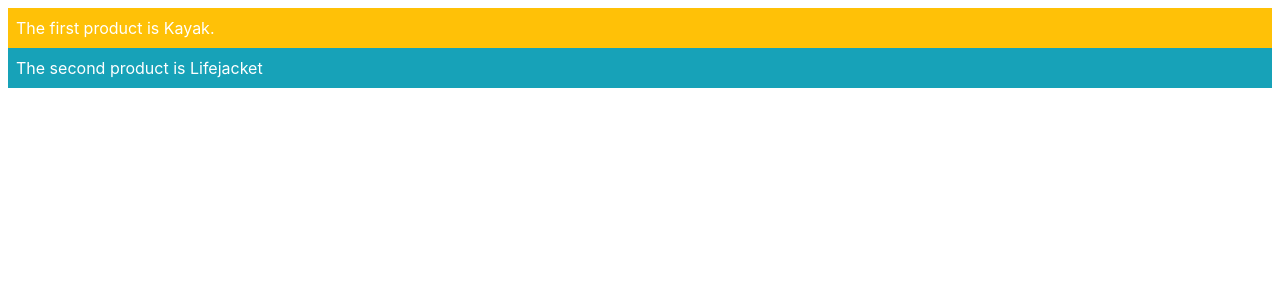
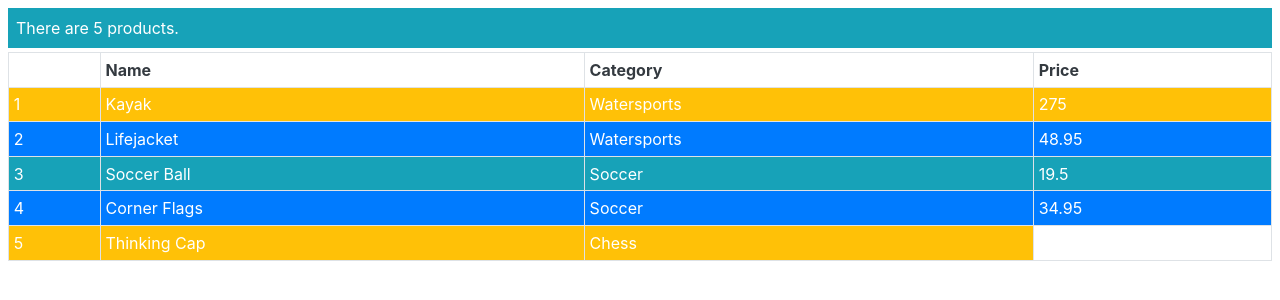
Before and after one commit to ericung/pro-angular9-example, an Angular app: page / in a window 1280 px wide. Shown: the top 300 px of the page. Built offline with nearby package versions, Linux system fonts and the light colour scheme.

Commit message:
12/3/2020 ng show

```diff
--- a/src/app/component.ts
+++ b/src/app/component.ts
@@ -1,21 +1,39 @@
 import { ApplicationRef, Component } from "@angular/core";
 import { Model } from "./repository.model";
 import { Product } from "./product.model";
+
 @Component({
     selector: "app",
     templateUrl: "template.html"
 })
+
 export class ProductComponent {
     model: Model = new Model();
+
     constructor(ref: ApplicationRef) {
         (<any>window).appRef = ref;
         (<any>window).model = this.model;
     }
+
     getProductByPosition(position: number): Product {
         return this.model.getProducts()[position];
     }
-    getClassesByPosition(position: number): string {
-        let product = this.getProductByPosition(position);
-        return "p-2 " + (product.price < 50 ? "bg-info" : "bg-warning");
+
+    getProduct(key: number): Product {
+        return this.model.getProduct(key);
+    }
+
+    getProducts(): Product[] {
+        return this.model.getProducts();
+    }
+
+    getProductCount(): number {
+        return this.getProducts().length;
+    }
+
+    targetName: string = "Kayak";
+
+    getKey(index: number, product: Product) {
+        return product.id;
     }
 }
--- a/src/app/repository.model.ts
+++ b/src/app/repository.model.ts
@@ -1,20 +1,25 @@
 import { Product } from "./product.model";
 import { SimpleDataSource } from "./datasource.model";
+
 export class Model {
     private dataSource: SimpleDataSource;
     private products: Product[];
     private locator = (p: Product, id: number) => p.id == id;
+
     constructor() {
         this.dataSource = new SimpleDataSource();
         this.products = new Array<Product>();
         this.dataSource.getData().forEach(p => this.products.push(p));
     }
+
     getProducts(): Product[] {
         return this.products;
     }
+
     getProduct(id: number): Product {
         return this.products.find(p => this.locator(p, id));
     }
+
     saveProduct(product: Product) {
         if (product.id == 0 || product.id == null) {
             product.id = this.generateID();
@@ -25,12 +30,14 @@
             this.products.splice(index, 1, product);
         }
     }
+
     deleteProduct(id: number) {
         let index = this.products.findIndex(p => this.locator(p, id));
         if (index > -1) {
             this.products.splice(index, 1);
         }
     }
+
     private generateID(): number {
         let candidate = 100;
         while (this.getProduct(candidate) != null) {
@@ -38,4 +45,9 @@
         }
         return candidate;
     }
+
+    swapProduct() {
+        let p = this.products.shift();
+        this.products.push(new Product(p.id, p.name, p.category, p.price));
+    }
 }
--- a/src/app/template.html
+++ b/src/app/template.html
@@ -1,8 +1,19 @@
 <div class="text-white m-2">
-    <div [ngClass]="getClassesByPosition(0)">
-      The first product is {{getProductByPosition(0).name}}.
+    <div class="bg-info p-2">
+      There are {{getProductCount()}} products.
     </div>
-    <div [ngClass]="getClassesByPosition(1)">
-      The second product is {{getProductByPosition(1).name}}
-    </div>
+    <table class="table table-sm table-bordered mt-1">
+      <tr class="text-dark">
+        <th></th><th>Name</th><th>Category</th><th>Price</th>
+      </tr>
+      <tr *ngFor="let item of getProducts(); let i = index; let odd = odd;
+              let first = first; let last = last; trackBy:getKey" class="text-white"
+          [class.bg-primary]="odd" [class.bg-info]="!odd"
+          [class.bg-warning]="first || last">
+        <td>{{i + 1}}</td>
+        <td>{{item.name}}</td>
+        <td>{{item.category}}</td>
+        <td *ngIf="!last">{{item.price}}</td>
+      </tr>
+    </table>
   </div>
```
